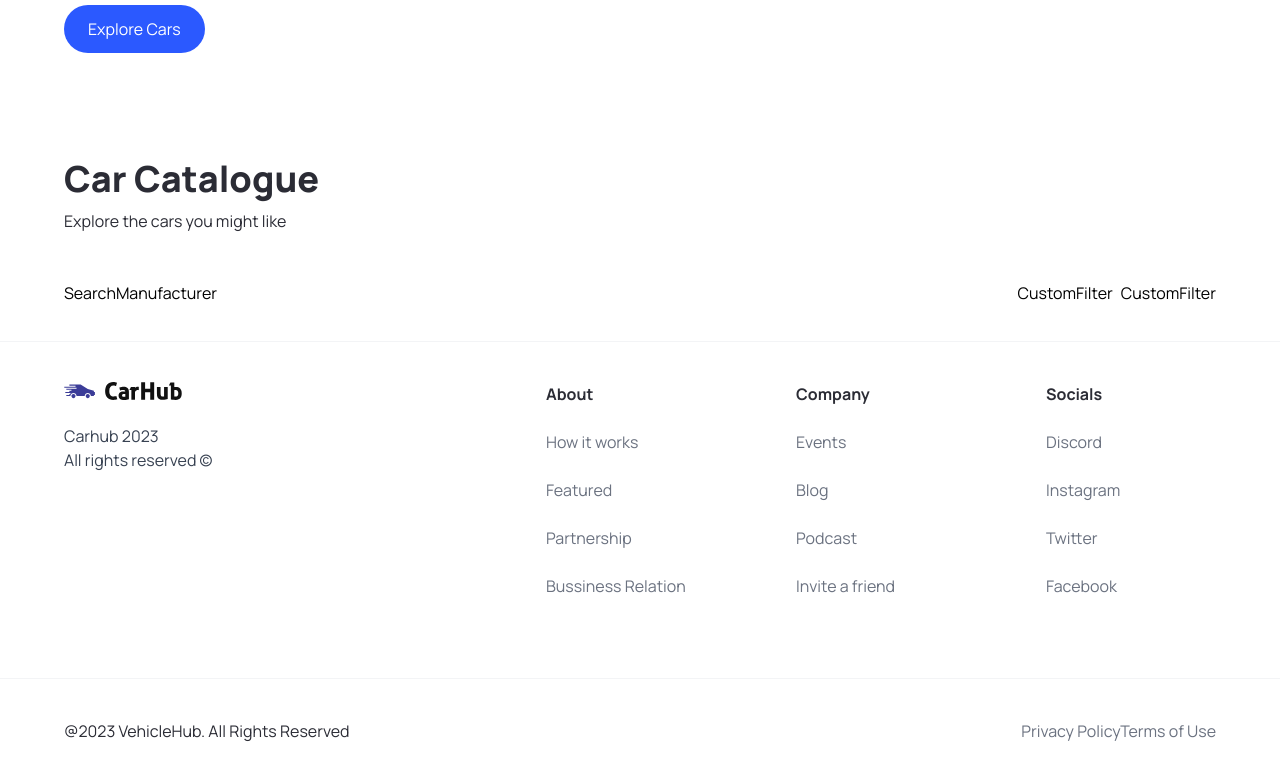
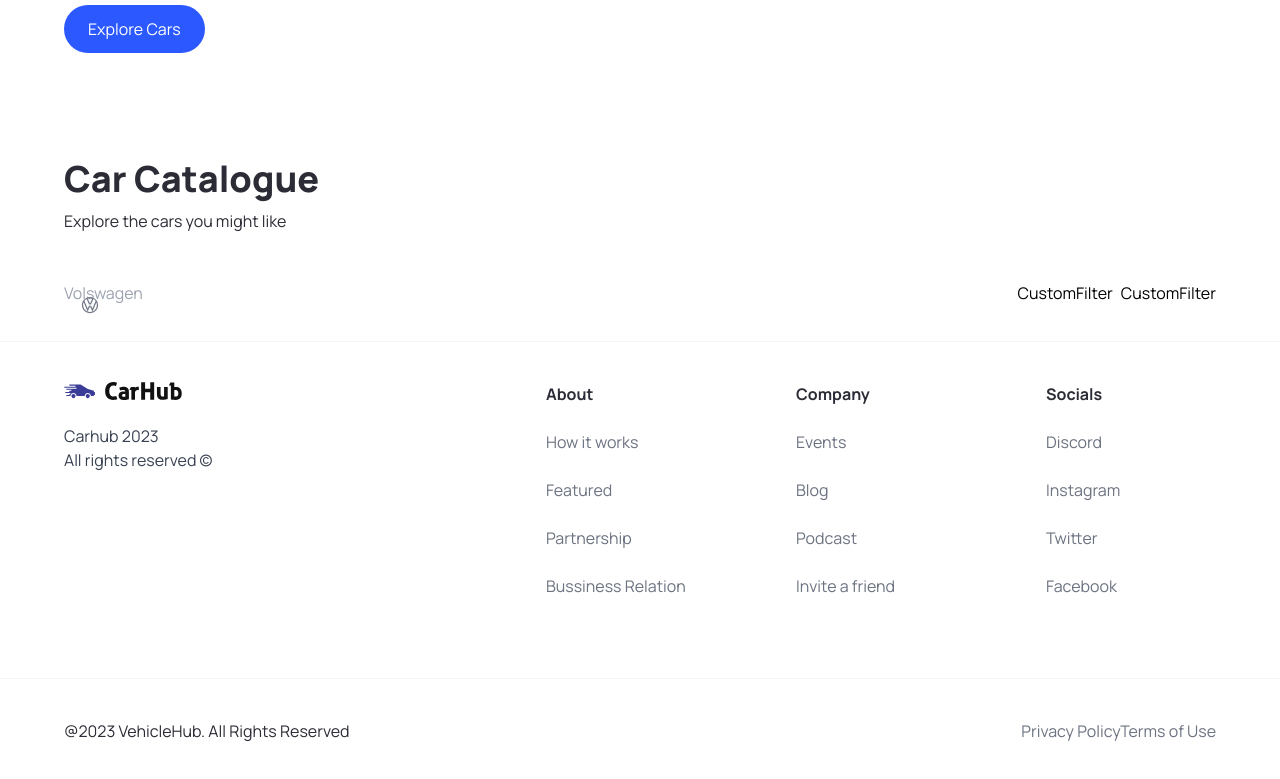
Before and after one commit to DMevinPerera/Vehicle-Rental-Website---CarHub, a Next.js app in the folder vehicle-hub/: page / in a window 1280 px wide. Shown: the part 705-1484 px from the top of the page. Built offline with nearby package versions, Linux system fonts and the light colour scheme.

Commit message:
vehicle list complete

```diff
--- a/vehicle-hub/components/SearchManufacturer.tsx
+++ b/vehicle-hub/components/SearchManufacturer.tsx
@@ -1,10 +1,99 @@
+"use client";
+import { useState, Fragment } from 'react';
 import { SearchManufacturerProps } from '@/types'
-import React from 'react'
+import { Combobox, Transition } from '@headlessui/react'
+import Image from 'next/image';
+import { manufacturers } from '@/constants';
+
 
 const SearchManufacturer = ({
     manufacturer, setManufacturer} : SearchManufacturerProps) => {
-  return (
-    <div>SearchManufacturer</div>
+  const [query, setQuery] = useState('')
+
+       const filteredManufacturers =
+       query === ""
+       ? manufacturers
+       : manufacturers.filter((item) => (
+        item.toLowerCase()
+        .replace(/\s+/g, "")
+        .includes(query.toLowerCase().replace(/\s+/g,
+          ""
+        ))
+
+       ))
+
+
+      return (
+    <div className='search-manufacturer'>
+      <Combobox>
+        <div className='relative w-full'>
+          <Combobox.Button className='absolute top-[14px]'>
+            <Image
+                src="/car-logo.svg"
+                width={20}
+                height={20}
+                className='ml-4'
+                alt='Car Logo'
+            />
+          </Combobox.Button>
+          <Combobox.Input
+            className="search-manufactuerer__input"
+            placeholder='Volswagen'
+            displayValue={(manufacturer:string) =>
+              manufacturer
+            }
+              onChange={(e) => setQuery(e.target.value)}
+
+            />
+            <Transition
+            as={Fragment}
+            leave="transition ease-in duration-100"
+            leaveFrom='opacity-100'
+            leaveTo='opacity-0'
+            afterLeave={() => setQuery('')}
+            >
+              <Combobox.Options>
+                {
+                  filteredManufacturers.map((item) => (
+                    <Combobox.Option
+                    key={item}
+                    className={({active}) => `
+                      relative search-manufacturer__option
+                      ${active ? 'bg-primary-blue text-white' : 'text-gray-900'}
+                    `}
+                    value={item}
+                    >
+                    {({ selected, active }) => (
+                    <>
+                      <span
+                        className={`block truncate ${
+                          selected ? 'font-medium' : 'font-normal'
+                        }`}
+                      >
+                        {item}
+                      </span>
+                      {selected ? (
+                        <span
+                          className={`absolute inset-y-0 left-0 flex items-center pl-3 ${
+                            active ? 'text-white' : 'text-teal-600'
+                          }`}
+                        >
+                          {/* Icon or additional content can be added here if needed */}
+                        </span>
+                      ) : null}
+                    </>
+                  )}
+                    </Combobox.Option>
+                  ))
+                }
+
+              </Combobox.Options>
+
+            </Transition>
+
+        </div>
+      </Combobox>
+    </div>
   )
 }
 
```
Also changed, not shown: vehicle-hub/package.json (+5 -4 lines), 1 other file (tests, documents, lock files or other folders).
